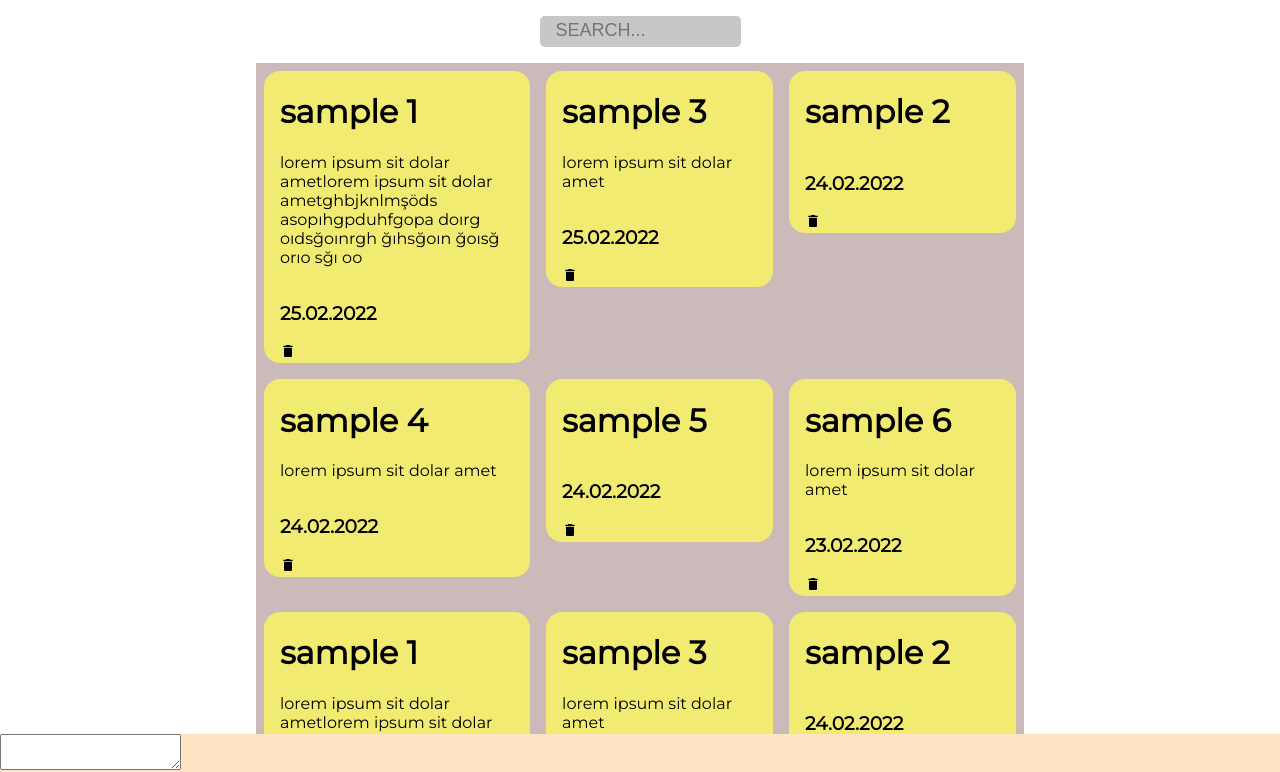
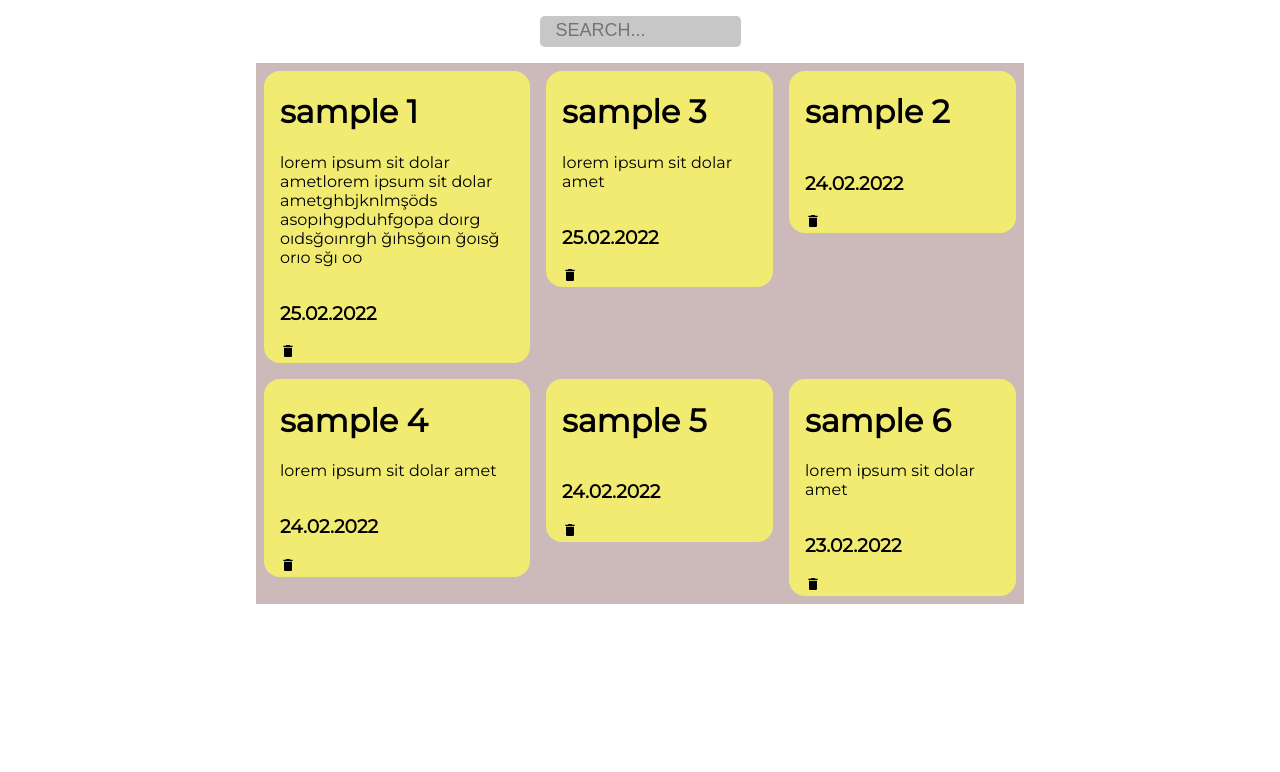
Before and after one commit to abdulkadir-polmayan/daily-note-app, a React (Create React App) app: page / in a window 1280 px wide. Shown: the top 772 px of the page. Built offline with nearby package versions, Linux system fonts and the light colour scheme.

Commit message:
need contrubutıon

```diff
--- a/src/App.js
+++ b/src/App.js
@@ -40,7 +40,7 @@ function App() {
     innerText:"lorem ipsum sit dolar amet",
     date:"23.02.2022"
   },])
-  const [newNoteDataArr,setNewNoteDataArr]=React.useState([])
+  const [secondNoteData,setSecondNoteData]=React.useState([])
 
   //* local storage get notes
   React.useEffect(()=>{
@@ -53,10 +53,8 @@ function App() {
   },[])
 
   React.useEffect(()=>{
-    setNewNoteDataArr(noteData)
+    setSecondNoteData(noteData)
   },[noteData])
-
-
 
   //* local storage set notes
   React.useEffect(()=>{
@@ -64,9 +62,20 @@ function App() {
       localStorage.setItem('react-note-app-data',JSON.stringify(noteData))
   }  },[noteData])
 
+  //* item return new array depends date
 
   //* notes
-  const notes=newNoteDataArr.map(item=>{
+
+  const notess= secondNoteData.filter((item)=>{
+    return item.date== "25.02.2022"
+    //* this return based on spesicfic date
+    //* ı wanna grupize depends on date.
+    })
+
+    console.log(notess)
+
+
+  const notes=secondNoteData.map(item=>{
 
     return (
       <Note
@@ -75,10 +84,11 @@ function App() {
         date={item.date}
         id={item.id}
         dltNote={dltNote}
-
       />
     )
   })
+
+
 
   //* Add new note
   function newNote(newNote){
@@ -105,8 +115,13 @@ function App() {
   function searchNote(text){
     console.log(text)
     const newNotesArr=noteData.filter((note)=> note.headline.toLowerCase().includes(text))
-    setNewNoteDataArr(newNotesArr)
+    setSecondNoteData(newNotesArr)
   }
+
+  //* look date and make grup depends date
+  //* if dates same make same grup
+  //* and get date of this grup and display
+  //*
 
 
   return (
@@ -117,9 +132,7 @@ function App() {
       <div className='notes-conteiner'>
         <div className='notes'>
           {notes}
-          {notes}
-          {notes}
-          {notes}
+
 
         </div>
 
--- a/src/App.scss
+++ b/src/App.scss
@@ -76,4 +76,5 @@ body{
     background-color: bisque;
     position: sticky;
     bottom: 5px;
+    display: none;
 }
```
